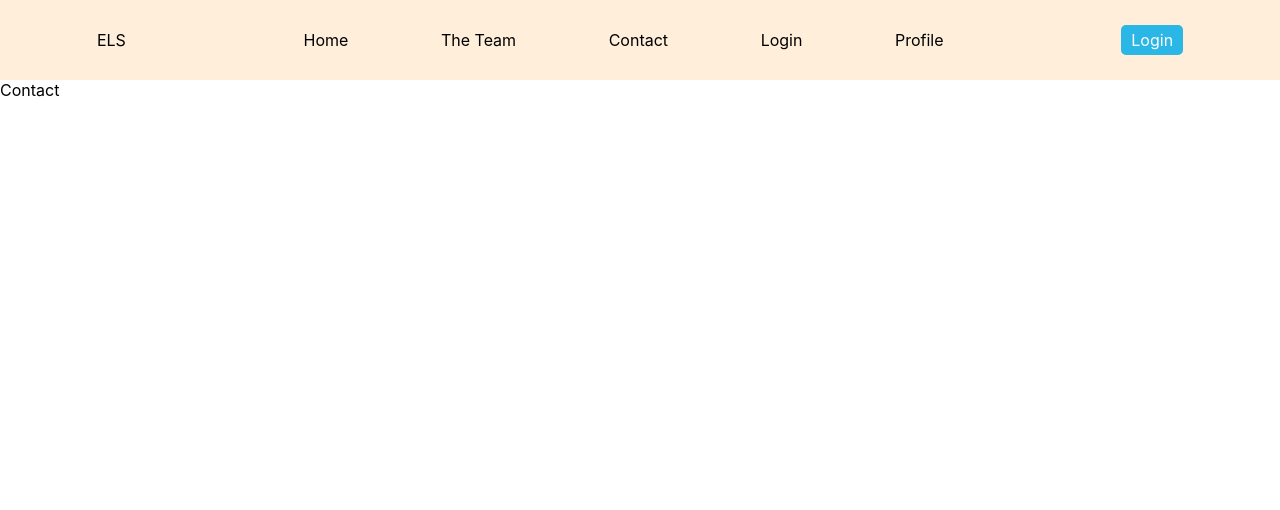
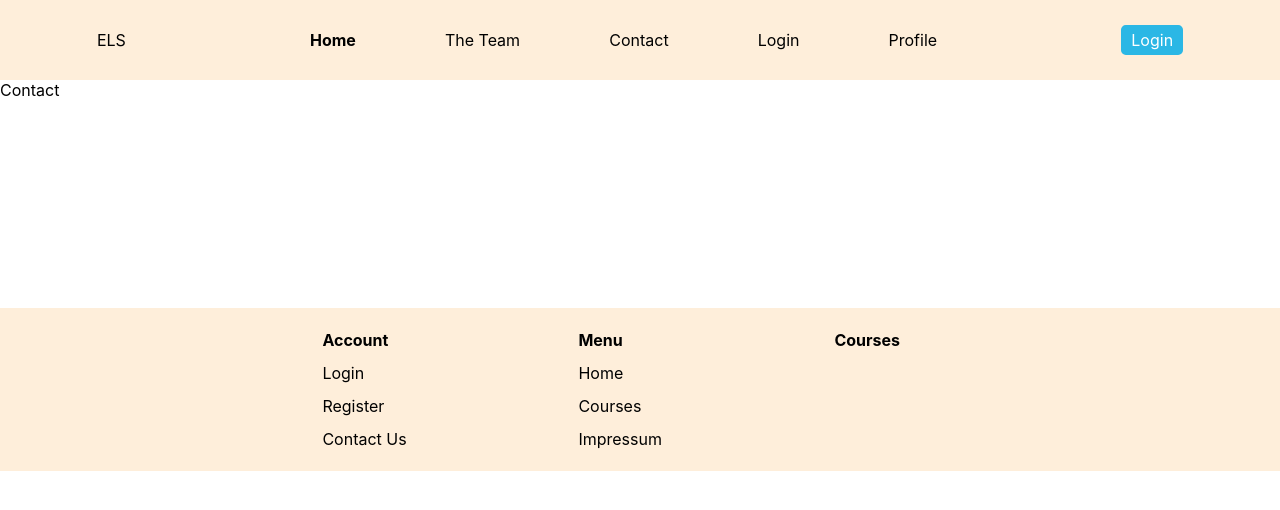
Before and after one commit to KristinaChausheva/softuni-react-exam, a React (Create React App) app: page /contact in a window 1280 px wide. Shown: the top 510 px of the page. Built offline with nearby package versions, Linux system fonts and the light colour scheme; no server answers.

Commit message:
implementing footer component

```diff
--- a/src/App.js
+++ b/src/App.js
@@ -4,6 +4,7 @@ import "react-toastify/dist/ReactToastify.css"
 
 import Navbar from "./components/Navbar"
 import PrivateRoute from "./components/PrivateRoute"
+import Footer from "./components/Footer"
 
 import Home from "./pages/Home"
 import Login from "./pages/Login"
@@ -30,6 +31,7 @@ function App() {
           <Route path="/contact" element={<Contact />} />
         </Routes>
       </Router>
+      <Footer />
       <ToastContainer />
     </>
   )
--- /dev/null
+++ b/src/components/Footer.jsx
@@ -0,0 +1,27 @@
+import styles from "./Footer.module.css"
+
+function Footer() {
+  return (
+    <div className={styles.footer}>
+      <ul className={styles.topUl}>
+        <ul className={styles.bottomUl}>
+          <li>Account</li>
+          <li>Login</li>
+          <li>Register</li>
+          <li>Contact Us</li>
+        </ul>
+        <ul className={styles.bottomUl}>
+          <li>Menu</li>
+          <li>Home</li>
+          <li>Courses</li>
+          <li>Impressum</li>
+        </ul>
+        <ul className={styles.bottomUl}>
+          <li>Courses</li>
+        </ul>
+      </ul>
+    </div>
+  )
+}
+
+export default Footer
--- /dev/null
+++ b/src/components/Footer.module.css
@@ -0,0 +1,28 @@
+.footer {
+  background-color: #feeeda;
+  /* height: 13em; */
+  margin-top: 13em;
+  width: 100vw;
+  display: flex;
+  justify-content: center;
+}
+
+.topUl {
+  display: flex;
+  width: 60vw;
+  list-style-type: none;
+  /* padding: 4em 13em; */
+}
+
+.bottomUl {
+  list-style-type: none;
+  width: 100vw;
+}
+
+li {
+  padding: 0.4em;
+}
+
+li:first-child {
+  font-weight: bolder;
+}
```
